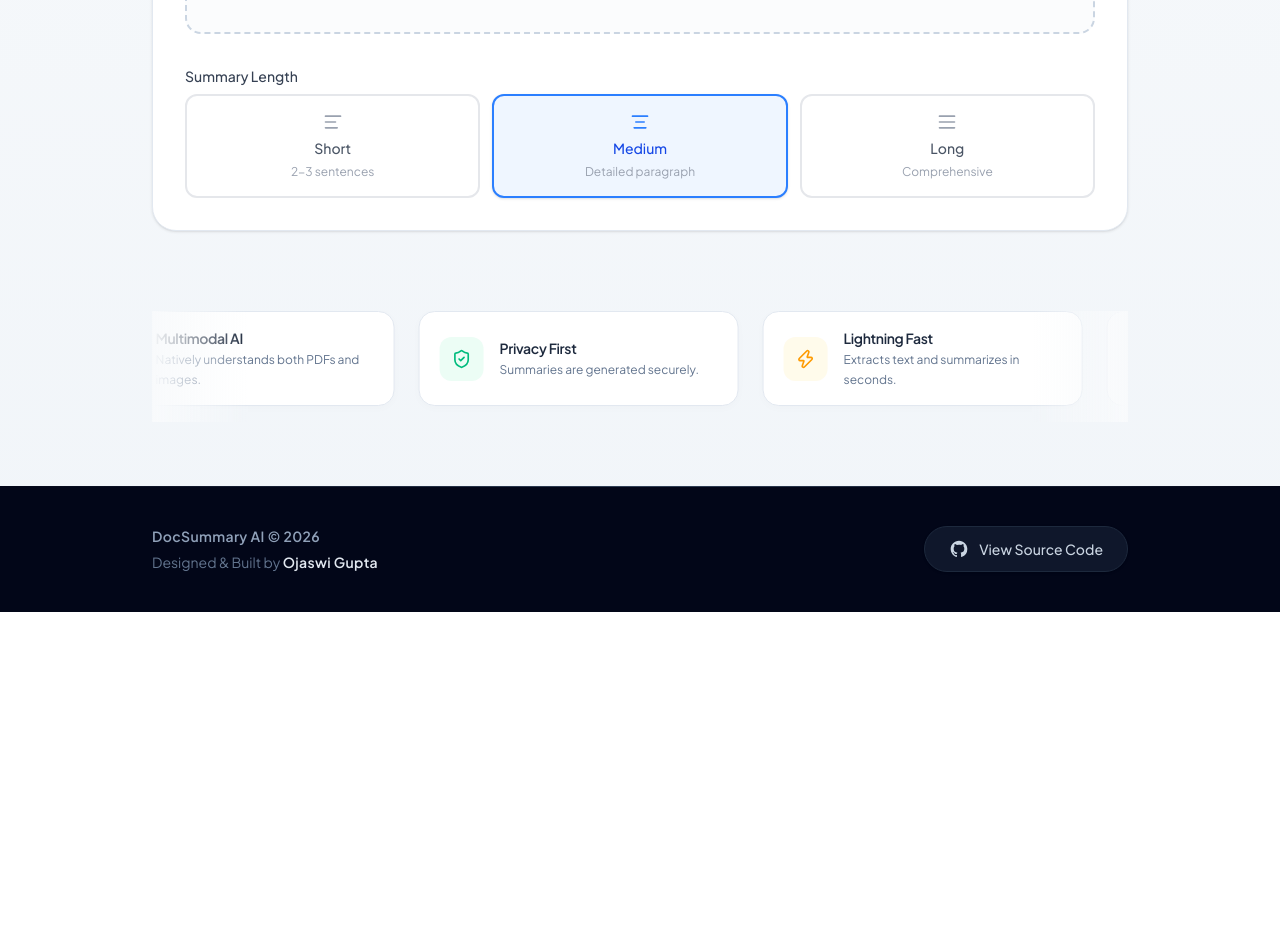
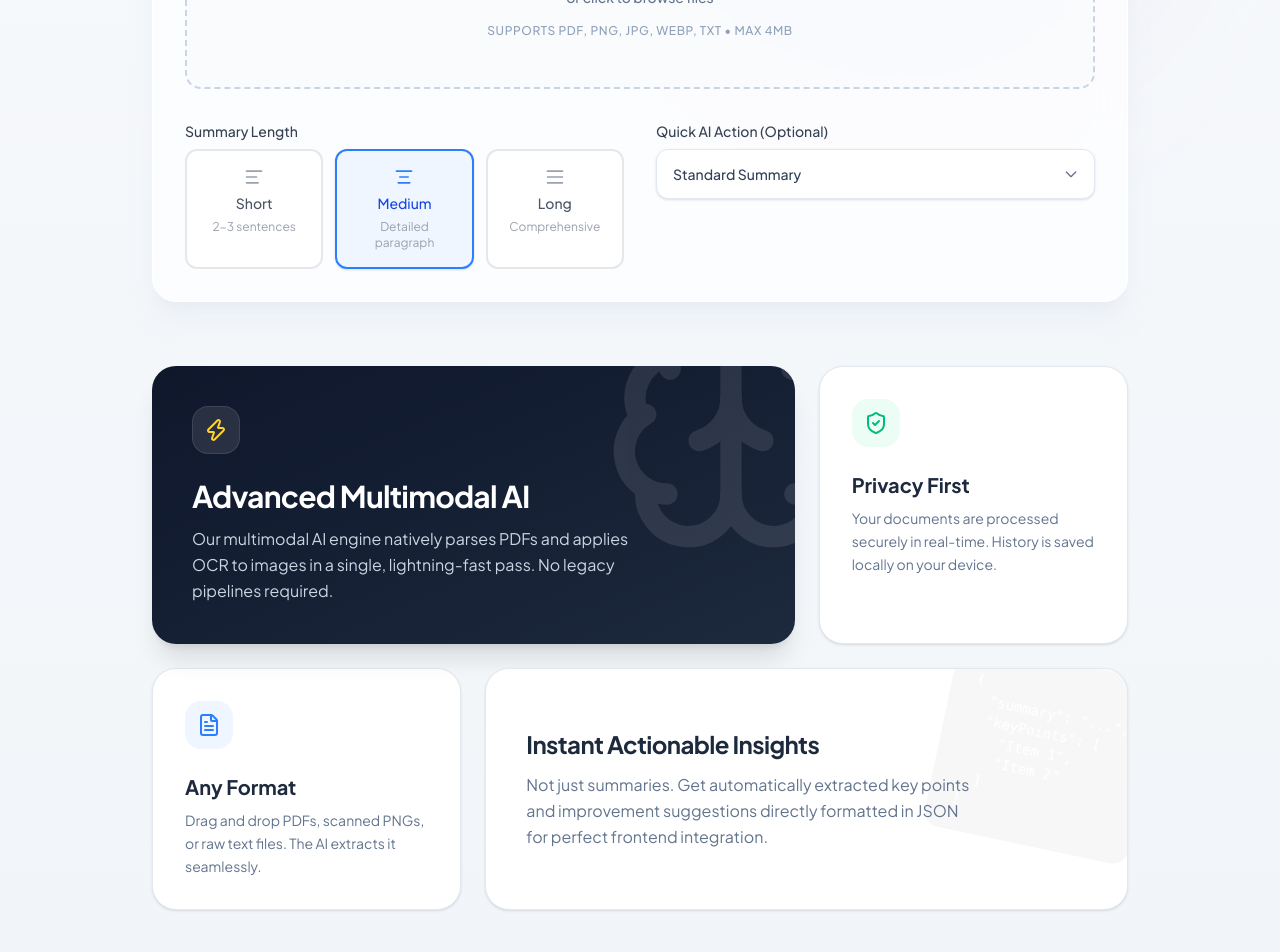
Before and after one commit to Ojaswi-Gupta/document_summary, a Next.js app: page / in a window 1280 px wide. Shown: the part 600-1552 px from the top of the page. Before the commit the page ends 1212 px from the top, so only its background shows below. Built offline with nearby package versions, Linux system fonts and the light colour scheme.

Commit message:
feat: adjust UI, remove branding, update action prompts to dropdown

```diff
--- a/src/app/api/summarize/route.js
+++ b/src/app/api/summarize/route.js
@@ -17,6 +17,7 @@ export async function POST(request) {
     const formData = await request.formData();
     const file = formData.get('file');
     const summaryLength = formData.get('summaryLength') || 'medium';
+    const promptMode = formData.get('promptMode') || 'standard';
 
     // Validate file exists
     if (!file || !(file instanceof File)) {
@@ -55,7 +56,7 @@ export async function POST(request) {
     const buffer = Buffer.from(arrayBuffer);
 
     // Generate summary
-    const result = await summarizeDocument(buffer, file.type, summaryLength);
+    const result = await summarizeDocument(buffer, file.type, summaryLength, promptMode);
 
     return NextResponse.json({
       success: true,
--- a/src/app/page.js
+++ b/src/app/page.js
@@ -12,6 +12,7 @@ import { Sparkles, Clock, ArrowRight, FileText, X, Zap, Brain, ShieldCheck } fro
 export default function Home() {
   const [file, setFile] = useState(null);
   const [summaryLength, setSummaryLength] = useState('medium');
+  const [promptMode, setPromptMode] = useState('standard');
   const [status, setStatus] = useState('idle'); // idle | loading | success | error
   const [result, setResult] = useState(null);
   const [error, setError] = useState('');
@@ -79,6 +80,7 @@ export default function Home() {
       const formData = new FormData();
       formData.append('file', file);
       formData.append('summaryLength', summaryLength);
+      formData.append('promptMode', promptMode);
 
       const response = await fetch('/api/summarize', {
         method: 'POST',
@@ -118,23 +120,25 @@ export default function Home() {
 
   const isLoading = status === 'loading';
 
-  const features = [
-    { icon: Zap, title: "Lightning Fast", desc: "Extracts text and summarizes in seconds.", iconBg: "bg-amber-50", iconColor: "text-amber-500" },
-    { icon: Brain, title: "Multimodal AI", desc: "Natively understands both PDFs and images.", iconBg: "bg-purple-50", iconColor: "text-purple-500" },
-    { icon: ShieldCheck, title: "Privacy First", desc: "Summaries are generated securely.", iconBg: "bg-emerald-50", iconColor: "text-emerald-500" },
-  ];
+  return (
+    <div className="min-h-screen bg-gradient-to-b from-slate-50 to-slate-100 flex flex-col relative overflow-hidden">
 
-  return (
-    <div className="min-h-screen bg-gradient-to-b from-slate-50 to-slate-100 flex flex-col">
+      {/* Ambient Glow */}
+      <div className="absolute top-[-10%] left-[20%] w-[600px] h-[600px] bg-blue-400/20 rounded-full blur-[120px] pointer-events-none"></div>
+      <div className="absolute top-[10%] right-[10%] w-[500px] h-[500px] bg-purple-400/10 rounded-full blur-[100px] pointer-events-none"></div>
+
       <Header onOpenHistory={() => setShowHistory(true)} historyCount={history.length} />
 
-      <main className="flex-1 max-w-5xl mx-auto w-full px-4 sm:px-6 py-12 sm:py-16">
+      <main className="flex-1 max-w-5xl mx-auto w-full px-4 sm:px-6 py-12 sm:py-16 relative z-10">
 
         <div className="space-y-8">
           {/* Hero Section */}
           {status === 'idle' && !result && (
             <div className="text-center sm:text-left mb-6 animate-fade-in-up">
-              <h2 className="text-3xl sm:text-4xl font-extrabold text-slate-900 tracking-tight">
+              <span className="inline-block py-1 px-3 rounded-full bg-slate-800 text-white text-xs font-semibold tracking-wide mb-4 shadow-md border border-slate-700">
+                ✨ Advanced AI Summarizer
+              </span>
+              <h2 className="text-4xl sm:text-5xl font-extrabold text-transparent bg-clip-text bg-gradient-to-r from-slate-900 via-blue-800 to-slate-900 tracking-tight pb-1">
                 Summarize Any Document
               </h2>
               <p className="text-slate-600 mt-3 text-base sm:text-lg max-w-xl">
@@ -143,7 +147,7 @@ export default function Home() {
               <div className="mt-6 flex flex-wrap items-center justify-center sm:justify-start gap-4">
                 <button
                   onClick={handleSampleDocument}
-                  className="inline-flex items-center gap-2 px-4 py-2 bg-blue-50 hover:bg-blue-100 text-blue-700 font-medium rounded-lg border border-blue-200 transition-colors text-sm"
+                  className="inline-flex items-center gap-2 px-4 py-2 bg-white hover:bg-blue-50 text-blue-700 font-medium rounded-xl border border-blue-200 transition-all text-sm shadow-sm hover:shadow"
                 >
                   <FileText className="h-4 w-4" />
                   Try with a Sample Document
@@ -154,7 +158,7 @@ export default function Home() {
 
           {/* Upload + Options Section */}
           {status !== 'success' && (
-            <div className="space-y-8 bg-white p-6 sm:p-8 rounded-3xl shadow-sm border border-slate-200 animate-fade-in-up animation-delay-200">
+            <div className="space-y-8 bg-white/70 backdrop-blur-xl p-6 sm:p-8 rounded-3xl shadow-xl shadow-slate-200/50 border border-white animate-fade-in-up animation-delay-200">
               <FileUpload
                 file={file}
                 onFileSelect={handleFileSelect}
@@ -162,20 +166,44 @@ export default function Home() {
                 disabled={isLoading}
               />
 
+              <div className="grid grid-cols-1 md:grid-cols-2 gap-8">
                 <SummaryOptions
                   selected={summaryLength}
                   onSelect={setSummaryLength}
                   disabled={isLoading}
                 />
 
+                {/* Quick Prompts */}
+                <div className="w-full">
+                  <label className="block text-sm font-medium text-gray-700 mb-2">
+                    Quick AI Action (Optional)
+                  </label>
+                  <div className="relative">
+                    <select
+                      value={promptMode}
+                      onChange={(e) => setPromptMode(e.target.value)}
+                      className="w-full appearance-none bg-white border border-slate-200 text-slate-700 py-3.5 px-4 rounded-xl focus:outline-none focus:ring-2 focus:ring-blue-500 focus:border-blue-500 transition-colors cursor-pointer text-sm font-medium shadow-sm hover:border-slate-300"
+                    >
+                      <option value="standard">Standard Summary</option>
+                      <option value="eli5">Explain Like I'm 5 (ELI5)</option>
+                      <option value="action">Action Items Only</option>
+                      <option value="financials">Extract Numbers & Metrics</option>
+                    </select>
+                    <div className="absolute inset-y-0 right-0 flex items-center px-4 pointer-events-none text-slate-500">
+                      <svg className="w-4 h-4" fill="none" stroke="currentColor" viewBox="0 0 24 24"><path strokeLinecap="round" strokeLinejoin="round" strokeWidth="2" d="M19 9l-7 7-7-7"></path></svg>
+                    </div>
+                  </div>
+                </div>
+              </div>
+
               {/* Generate Button */}
               {file && !isLoading && (
                 <button
                   onClick={handleSubmit}
-                  className="w-full py-3.5 px-6 bg-blue-600 hover:bg-blue-700 active:bg-blue-800 text-white font-semibold rounded-xl transition-all duration-200 flex items-center justify-center gap-2 shadow-lg shadow-blue-200/50 hover:shadow-xl hover:shadow-blue-300/50 text-lg"
+                  className="w-full py-4 px-6 bg-gradient-to-r from-blue-600 to-indigo-600 hover:from-blue-700 hover:to-indigo-700 active:from-blue-800 active:to-indigo-800 text-white font-bold rounded-2xl transition-all duration-300 flex items-center justify-center gap-2 shadow-lg shadow-blue-200/50 hover:shadow-xl hover:shadow-blue-300/50 text-lg hover:-translate-y-0.5"
                 >
                   <Sparkles className="h-5 w-5" />
-                  Generate Summary
+                  Generate AI Summary
                 </button>
               )}
             </div>
@@ -183,7 +211,7 @@ export default function Home() {
 
           {/* Loading State */}
           {isLoading && (
-            <div className="bg-white p-8 rounded-3xl shadow-sm border border-slate-200">
+            <div className="bg-white/70 backdrop-blur-xl p-8 rounded-3xl shadow-xl shadow-slate-200/50 border border-white">
               <LoadingSpinner />
             </div>
           )}
@@ -214,25 +242,54 @@ export default function Home() {
           )}
         </div>
 
-        {/* Features Carousel (Marquee) */}
+        {/* Bento Box (How it works) */}
         {status === 'idle' && !result && (
-          <div className="mt-20 w-full max-w-full overflow-hidden relative pb-4 animate-fade-in-up animation-delay-400">
-            {/* Fading Edges */}
-            <div className="absolute left-0 top-0 bottom-0 w-12 sm:w-24 bg-gradient-to-r from-slate-50 to-transparent z-10"></div>
-            <div className="absolute right-0 top-0 bottom-0 w-12 sm:w-24 bg-gradient-to-l from-slate-50 to-transparent z-10"></div>
+          <div className="mt-16 grid grid-cols-1 md:grid-cols-3 gap-6 animate-fade-in-up animation-delay-400">
 
-            <div className="animate-marquee-infinite">
-              {[...features, ...features, ...features].map((feat, i) => (
-                <div key={i} className="inline-flex items-center gap-4 bg-white border border-slate-200 px-5 py-4 rounded-2xl shadow-[0_2px_10px_rgba(0,0,0,0.02)] mx-3 w-[280px] sm:w-[320px] flex-shrink-0 hover:border-blue-200 hover:shadow-md transition-all group cursor-default">
-                  <div className={`p-3 rounded-xl ${feat.iconBg} ${feat.iconColor} shrink-0 group-hover:scale-110 transition-transform duration-300`}>
-                    <feat.icon className="h-5 w-5" />
+            <div className="md:col-span-2 bg-gradient-to-br from-slate-900 to-slate-800 rounded-3xl p-8 sm:p-10 text-white shadow-xl overflow-hidden relative group">
+              <div className="absolute right-0 top-0 opacity-10 transform translate-x-1/4 -translate-y-1/4 group-hover:scale-110 transition-transform duration-700">
+                <Brain className="w-64 h-64" />
               </div>
-                  <div>
-                    <h4 className="font-semibold text-slate-800 text-sm tracking-tight">{feat.title}</h4>
-                    <p className="text-slate-500 text-xs mt-0.5 leading-relaxed">{feat.desc}</p>
+              <div className="relative z-10">
+                <div className="bg-white/10 w-12 h-12 rounded-2xl flex items-center justify-center mb-6 backdrop-blur-md border border-white/10">
+                  <Zap className="text-amber-300 w-6 h-6" />
+                </div>
+                <h3 className="text-2xl sm:text-3xl font-bold mb-3 tracking-tight">Advanced Multimodal AI</h3>
+                <p className="text-slate-300 max-w-md text-sm sm:text-base leading-relaxed">
+                  Our multimodal AI engine natively parses PDFs and applies OCR to images in a single, lightning-fast pass. No legacy pipelines required.
+                </p>
               </div>
             </div>
-              ))}
+
+            <div className="bg-white border border-slate-200 rounded-3xl p-8 shadow-sm flex flex-col justify-between group hover:shadow-md hover:border-emerald-200 transition-all">
+              <div>
+                <div className="bg-emerald-50 w-12 h-12 rounded-2xl flex items-center justify-center mb-6 group-hover:scale-110 transition-transform">
+                  <ShieldCheck className="text-emerald-500 w-6 h-6" />
+                </div>
+                <h3 className="text-xl font-bold text-slate-800 mb-2">Privacy First</h3>
+                <p className="text-slate-500 text-sm leading-relaxed">Your documents are processed securely in real-time. History is saved locally on your device.</p>
+              </div>
+            </div>
+
+            <div className="bg-white border border-slate-200 rounded-3xl p-8 shadow-sm group hover:shadow-md hover:border-blue-200 transition-all">
+              <div className="bg-blue-50 w-12 h-12 rounded-2xl flex items-center justify-center mb-6 group-hover:scale-110 transition-transform">
+                <FileText className="text-blue-500 w-6 h-6" />
+              </div>
+              <h3 className="text-xl font-bold text-slate-800 mb-2">Any Format</h3>
+              <p className="text-slate-500 text-sm leading-relaxed">Drag and drop PDFs, scanned PNGs, or raw text files. The AI extracts it seamlessly.</p>
+            </div>
+
+            <div className="md:col-span-2 bg-white border border-slate-200 rounded-3xl p-8 sm:p-10 shadow-sm group hover:shadow-md transition-all flex items-center justify-between overflow-hidden relative">
+              <div className="relative z-10 max-w-md">
+                <h3 className="text-2xl font-bold text-slate-800 mb-3 tracking-tight">Instant Actionable Insights</h3>
+                <p className="text-slate-500 text-sm sm:text-base leading-relaxed">
+                  Not just summaries. Get automatically extracted key points and improvement suggestions directly formatted in JSON for perfect frontend integration.
+                </p>
+              </div>
+              {/* Decorative JSON block */}
+              <div className="hidden sm:block absolute right-[-20px] top-[-10px] opacity-[0.03] transform rotate-12 bg-slate-900 text-white p-6 rounded-2xl font-mono text-sm pointer-events-none group-hover:rotate-6 transition-transform duration-700">
+                <pre>{`{\n  "summary": "...",\n  "keyPoints": [\n    "Item 1",\n    "Item 2"\n  ]\n}`}</pre>
+              </div>
             </div>
           </div>
         )}
```
Also changed, not shown: src/lib/gemini.js. Lines whose indentation alone changed are shown as unchanged.
